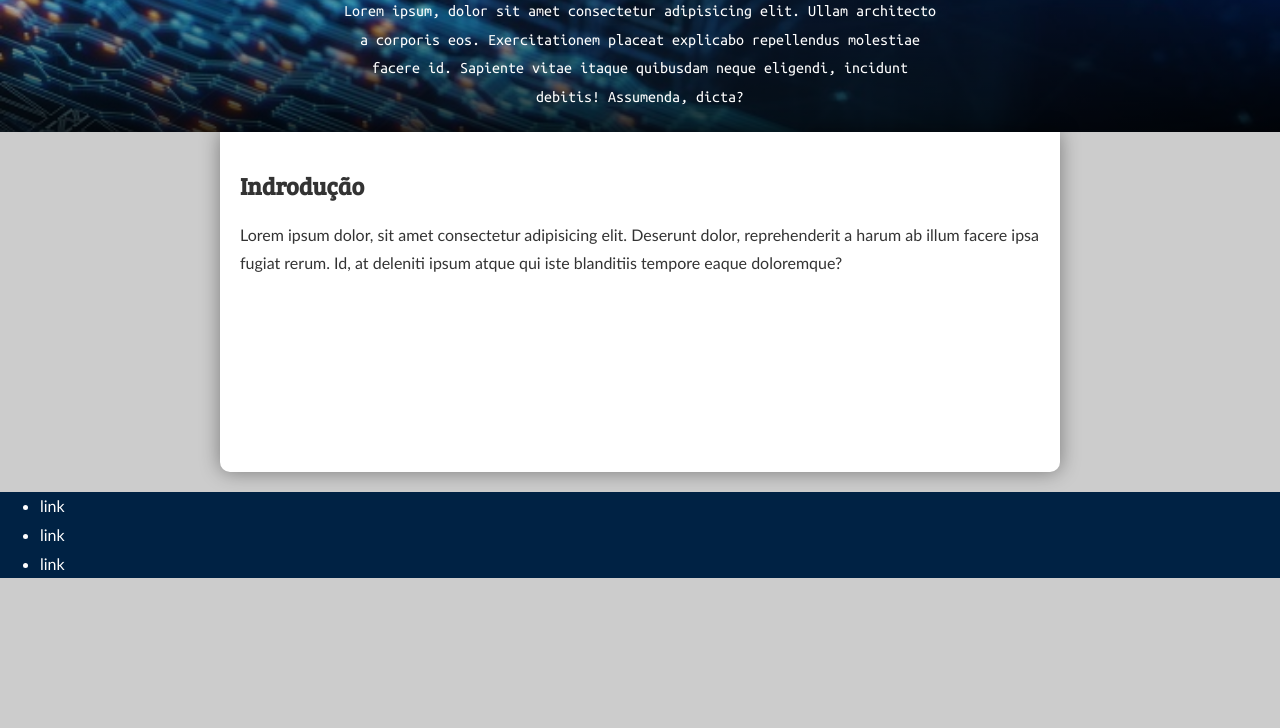
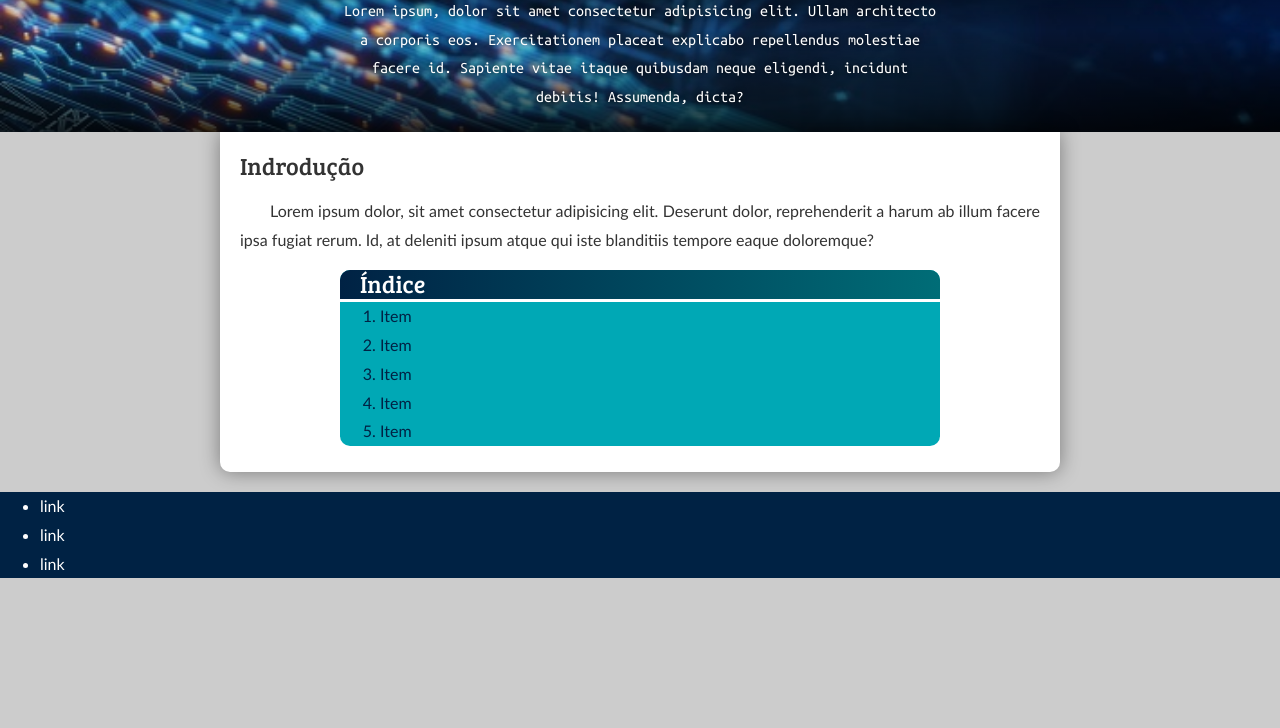
Before and after one commit to JoelVigario/Seguranca_da_informacao, a plain HTML site: page index.html in a window 1280 px wide. Shown: the part 72-800 px from the top of the page. Drawn offline with Linux system fonts and the light colour scheme.

Commit message:
Cadeado-cyan

```diff
--- a/estilo/elementos.css
+++ b/estilo/elementos.css
@@ -2,6 +2,7 @@
 
 h1, h2 {
     font-family: 'BreeSerif';
+    font-weight: normal;
 }
 
 header h1 {
@@ -9,8 +10,8 @@ header h1 {
     padding: 20px 2px;
     margin: 0px auto;
     border-radius: 10px;
-    /*background-image: linear-gradient(90deg, var(--dark-blue), var(--dark-green));*/
-    color: var(--limom-green);
+
+    color: var(--white);
 }
 
 header p {
@@ -21,6 +22,25 @@ header p {
     font-family: var(--font-texto-especial);
 }
 
+main p {
+    text-indent: 30px;
+    text-align: justify;
+}
+
+article.indice h2 {
+    background-image: linear-gradient(90deg, var(--dark-blue), var(--dark-green));
+    color: var(--white);
+    border-top-left-radius: 10px;
+    border-top-right-radius: 10px;
+    border-bottom: 3px solid var(--white);
+    text-indent: 20px;
+    font-weight: lighter;
+}
+
+article.indice ol, h2 {
+    margin: 0px;
+}
+
 footer ul {
    margin: 0px;
 }
--- a/estilo/style.css
+++ b/estilo/style.css
@@ -35,14 +35,14 @@ body {
 }
 
 header {
-    min-height: 100px;
+    background-image: linear-gradient(180deg, rgba(0,0,0,.8), rgba(0,0,0,.0), rgba(0,0,0,.8));
+    text-align: center;
+    text-shadow: rgba(0, 0, 0, .8) 0px 0px 5px;
+}
+
+.conteiner {
     background-image: url('../imagens/encryption.jpg');
     background-size: cover;
-    text-align: center;
-}
-
-header .sombra {
-    background-image: linear-gradient(180deg, rgba(0,0,0,.0), rgba(0,0,0,.8));
 }
 
 main {
@@ -57,6 +57,14 @@ main {
     box-shadow: rgba(0, 0, 0, .4) 0px 0px 20px;
 }
 
+article.indice {
+    background-color: var(--cyan);
+    color: var(--dark-blue);
+    max-width: 600px;
+    margin: auto;
+    border-radius: 10px;
+}
+
 footer {
     background-color: var(--dark-blue);
     color: var(--white);
--- a/index.html
+++ b/index.html
@@ -8,18 +8,31 @@
     <link rel="stylesheet" href="estilo/elementos.css">
 </head>
 <body>
-    <header>
-        <div class="sombra">
+    <div class="conteiner">
+        <header>
             <h1>Segurança da Informação</h1>
             <p>Lorem ipsum, dolor sit amet consectetur adipisicing elit. Ullam architecto a corporis eos. Exercitationem placeat explicabo repellendus molestiae facere id. Sapiente vitae itaque quibusdam neque eligendi, incidunt debitis! Assumenda, dicta?</p>
-        </div>
-    </header>
+        </header>
+    </div>
+
     <nav>
 
     </nav>
     <main>
         <h2>Indrodução</h2>
         <p>Lorem ipsum dolor, sit amet consectetur adipisicing elit. Deserunt dolor, reprehenderit a harum ab illum facere ipsa fugiat rerum. Id, at deleniti ipsum atque qui iste blanditiis tempore eaque doloremque?</p>
+
+        <article class="indice">
+            <h2>Índice</h2>
+            <ol>
+                <li>Item</li>
+                <li>Item</li>
+                <li>Item</li>
+                <li>Item</li>
+                <li>Item</li>
+            </ol>
+        </article>
+
     </main>
     <footer>
         <ul>
```
